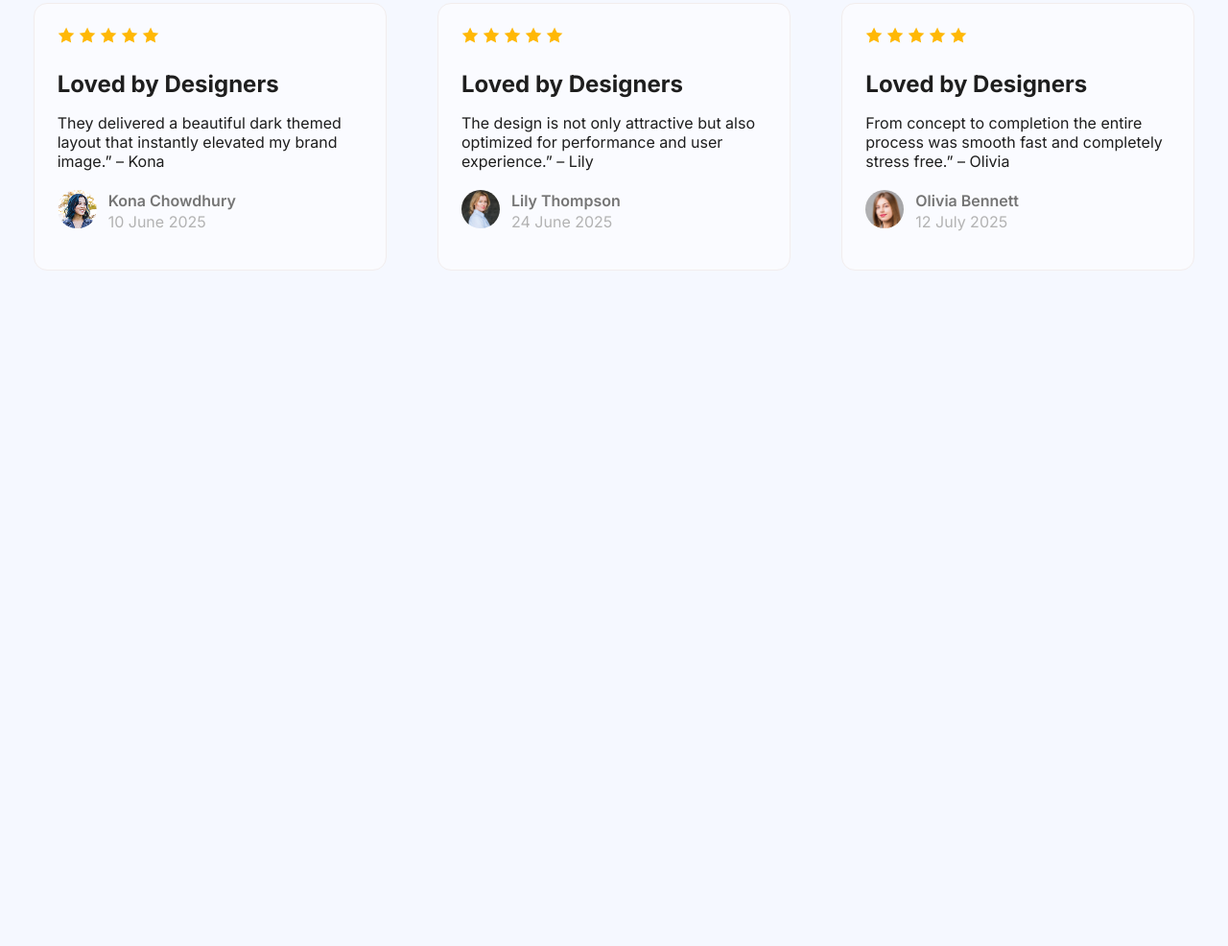
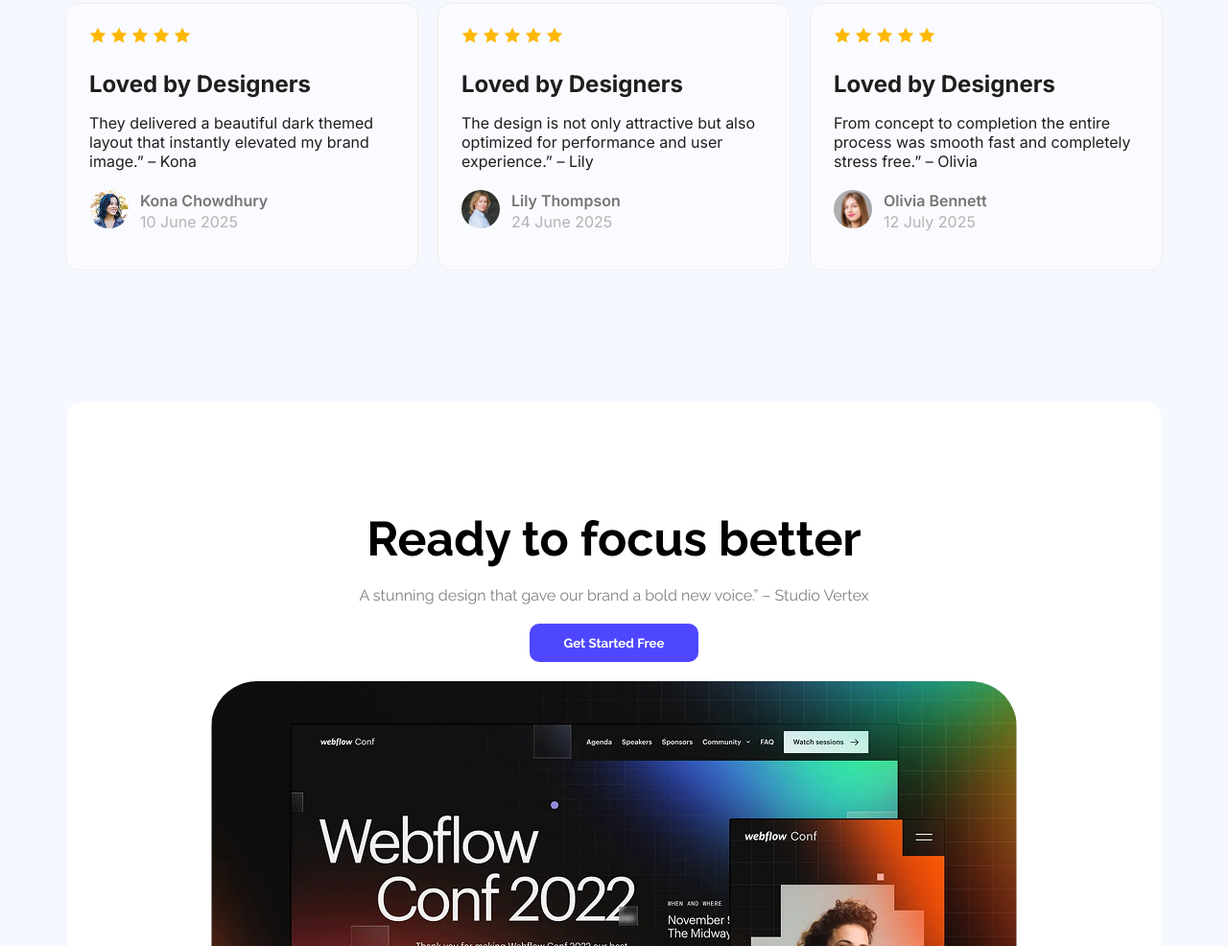
Before and after one commit to Ifthe16/b12-assignment-01, a plain HTML site: page index.html in a window 1280 px wide. Shown: the part 1814-2800 px from the top of the page at 96% size. Before the commit the page ends 2233 px from the top, so only its background shows below. Drawn offline with Linux system fonts and the light colour scheme.

Commit message:
added focus section and CSS styles and updated card container section

```diff
--- a/index.html
+++ b/index.html
@@ -59,7 +59,7 @@
                     <button class="btn-primary raleway-font">Launch Live Preview</button>
                 </a>
             </div>
-            <img src="assets/wc-big.png" alt="The picture of webflow design">
+            <img src="assets/wc-mini.png" alt="The picture of webflow design template">
         </section>
         <!-- action section end  -->
         <!-- productive section start -->
@@ -168,6 +168,21 @@
             </div>
         </section>
         <!-- feedback section end -->
+        <!-- focus section start -->
+        <section class="focus-section">
+            <div class="focus-section-container">
+                <div class="focus-section-content">
+                    <h2 class="focus-content-title raleway-font">Ready to focus better</h2>
+                    <p class="focus-content-description raleway-font text-quaternary">A stunning design that gave our
+                        brand a bold new voice.” – Studio Vertex</p>
+                    <a href="http://" target="_blank" rel="noopener noreferrer">
+                        <button class="btn-primary raleway-font">Get Started Free</button>
+                    </a>
+                </div>
+                <img src="assets/wc-big.png" alt="The picture of webflow design template">
+            </div>
+        </section>
+        <!-- focus section end -->
     </main>
     <!-- main end -->
 </body>
--- a/styles/style.css
+++ b/styles/style.css
@@ -136,11 +136,7 @@ main {
 }
 
 .action-container img {
-  width: 403px;
-  height: 328px;
   border-radius: 48px;
-  object-fit: cover;
-  object-position: -20px 0%;
 }
 
 /* productive section styles */
@@ -195,7 +191,8 @@ main {
 
 .card-container {
   display: flex;
-  justify-content: space-around;
+  justify-content: center;
+  gap: 20px;
 }
 
 .card {
@@ -265,3 +262,35 @@ main {
   object-position: 50% 0%;
   margin-right: 12px;
 }
+
+/* focus section styles */
+.focus-section {
+  background-color: white;
+  border-radius: 14px;
+  max-width: 1140px;
+  margin: 0 auto 92px;
+}
+
+.focus-section-container {
+  padding: 71px 150px;
+  text-align: center;
+}
+
+.focus-section-content {
+  margin-bottom: 20px;
+}
+
+.focus-content-title {
+  font-size: 50px;
+  font-weight: bold;
+  color: black;
+  margin-bottom: 20px;
+}
+
+.focus-content-description {
+  margin-bottom: 20px;
+}
+
+.focus-section img {
+  border-radius: 48px;
+}
```
